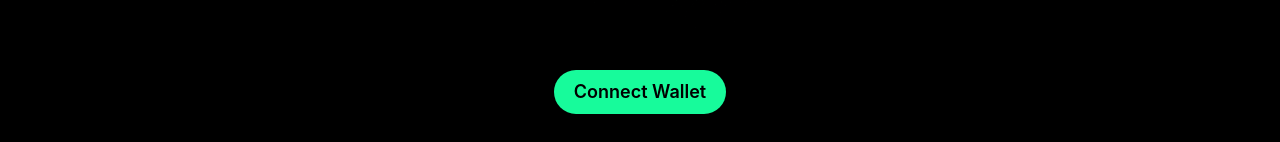
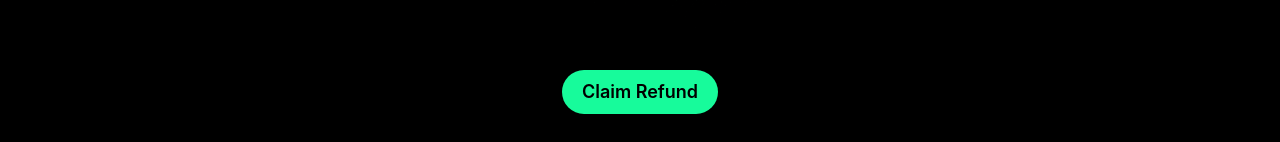
Before and after one commit to starboy2019/Sol-ref, a Next.js app: page / in a window 1280 px wide. Shown: the part 655-797 px from the top of the page. Built offline with nearby package versions, Linux system fonts and the light colour scheme.

Commit message:
Connect-Wallet

```diff
--- a/pages/index.js
+++ b/pages/index.js
@@ -130,7 +130,7 @@ export default function Home() {
             font-semibold rounded-full text-black"
               onClick={showModal}
             >
-              Connect Wallet
+              Claim Refund
             </button>
           </div>
 
```
